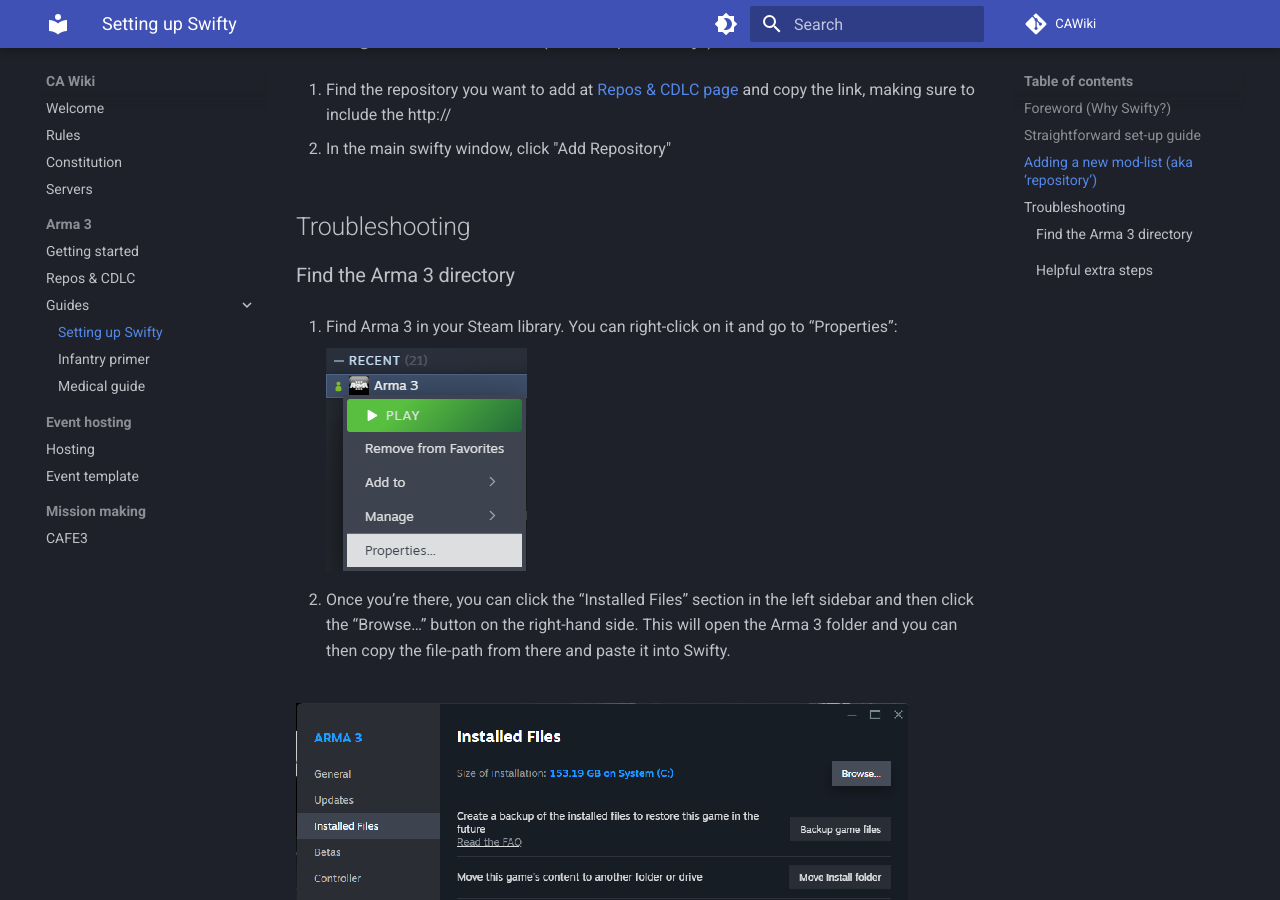
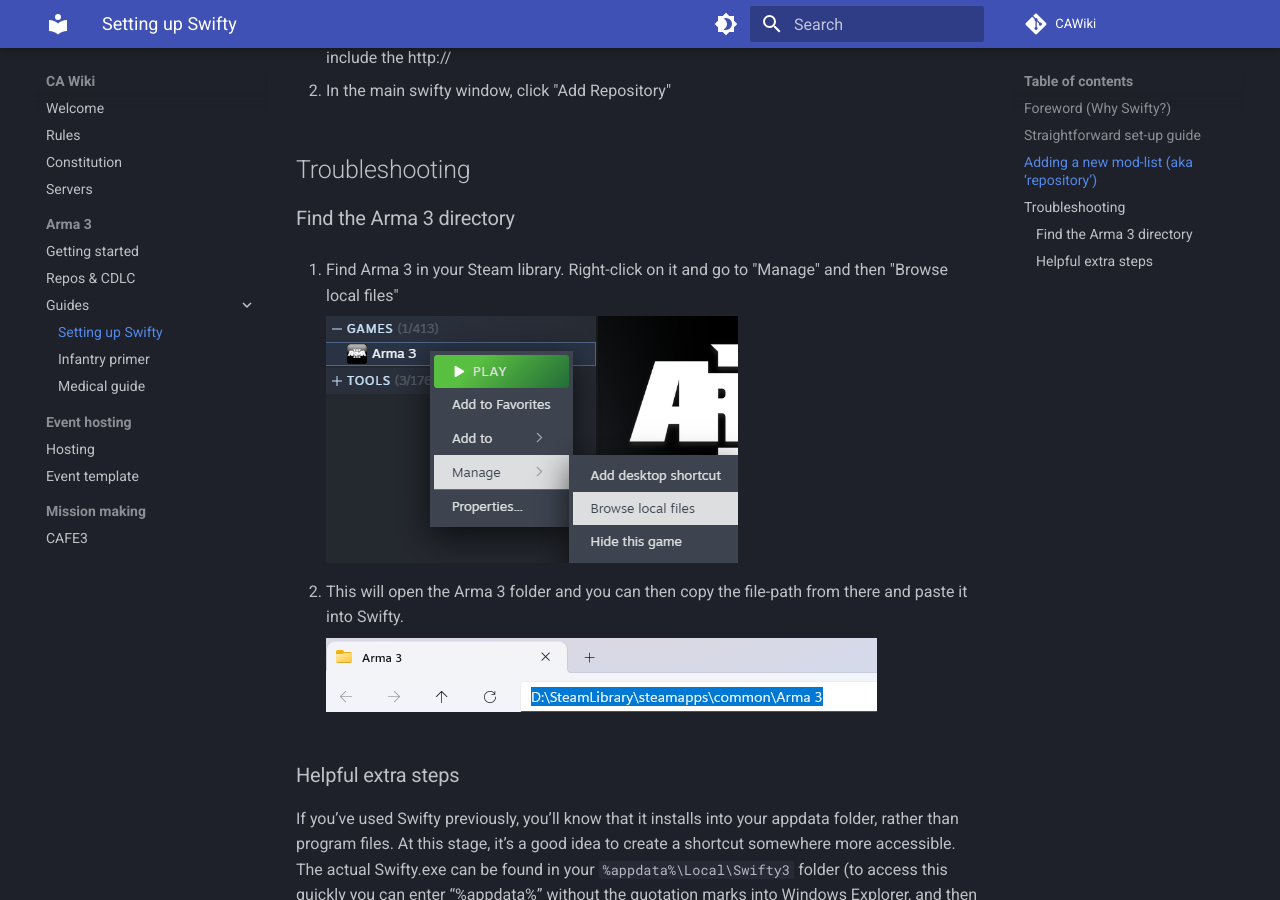
Before and after one commit to TheEchoCode/CAWiki, an MkDocs documentation site: the page built from docs/arma_3/swifty_getting_started.md, in a window 1280 px wide and 900 px high, scrolled down 2171 px. Built offline with MkDocs 1.6.1 and Material for MkDocs 9.7.7, drawn with Linux system fonts in a browser that asks for light colours; plug-ins that fetch from the network failed and are left out; comment, search, counter and statistics services are not loaded.

Commit message:
Update images

```diff
--- a/docs/arma_3/swifty_getting_started.md
+++ b/docs/arma_3/swifty_getting_started.md
@@ -51,17 +51,13 @@
 
 ### Find the Arma 3 directory
 
-1. Find Arma 3 in your Steam library. You can right-click on it and go to “Properties”:
+1. Find Arma 3 in your Steam library. Right-click on it and go to "Manage" and then "Browse local files"
 
-	![](../img/image_3.png)
+	![](../img/image_4.png)
 
-2. Once you’re there, you can click the “Installed Files” section in the left sidebar and then click the “Browse…” button on the right-hand side. This will open the Arma 3 folder and you can then copy the file-path from there and paste it into Swifty.
+2. This will open the Arma 3 folder and you can then copy the file-path from there and paste it into Swifty.
 
-###
-
-![](../img/image_4.png)
-
-![](../img/image_5.png)
+	![](../img/image_5.png)
 
 ### Helpful extra steps
 
```
Also changed, not shown: docs/img/image_1.png, docs/img/image_2.png, docs/img/image_3.png (deleted), docs/img/image_4.png, docs/img/image_5.png, docs/img/swifty_pick.png.
